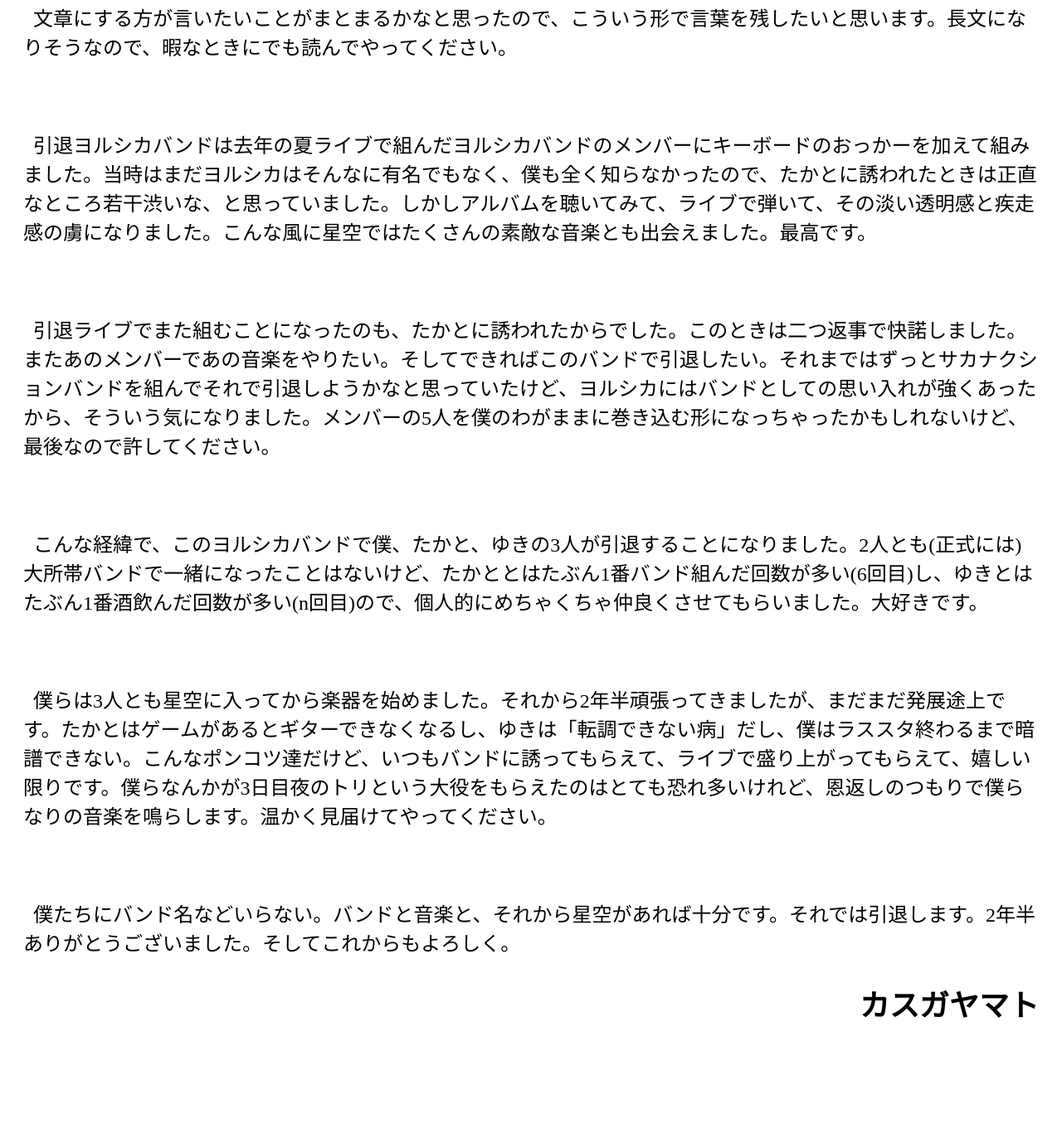
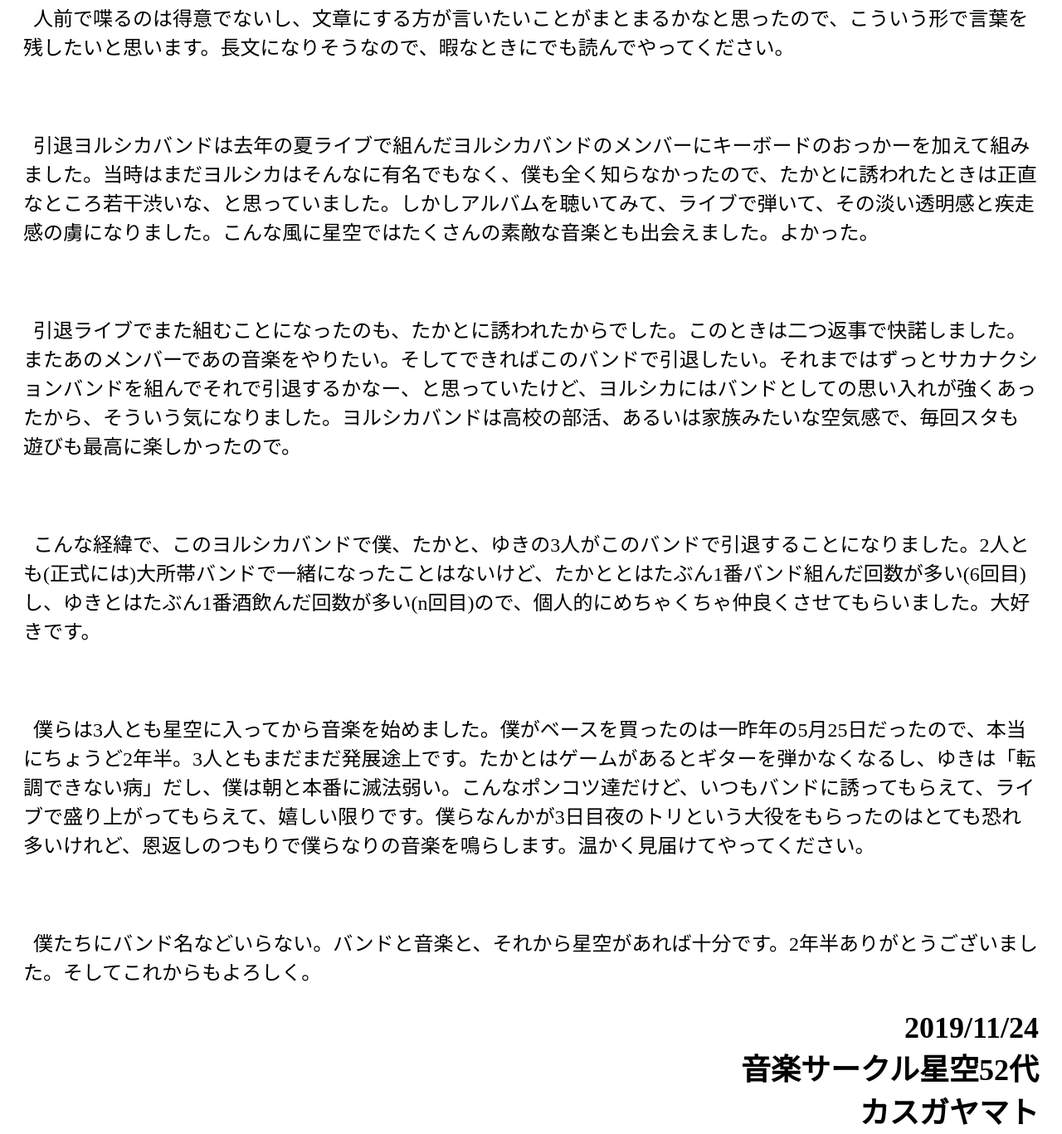
Before and after one commit to zbnbup/letters_from_ksg, a plain HTML site: page 引退ヨルシカ.html in a window 1280 px wide. Shown: the part 218-1585 px from the top of the page at 83% size. Before the commit the page ends 1511 px from the top, so only its background shows below. Drawn offline with Linux system fonts and the light colour scheme.

Commit message:
Update 引退ヨルシカ.html

```diff
--- a/引退ヨルシカ.html
+++ b/引退ヨルシカ.html
@@ -1,19 +1,19 @@
 <!DOCTYPE html>
 <html>
   <head>
-    <title>letters_from_KSG</title>
+    <title>引退ヨルシカ</title>
     <font size="5">
   </head>
   <body style="padding:20px;">
     <h1>引退ヨルシカ</h1>
     <text>
-      　<p>&ensp;文章にする方が言いたいことがまとまるかなと思ったので、こういう形で言葉を残したいと思います。長文になりそうなので、暇なときにでも読んでやってください。</p>
-      　<p>&ensp;引退ヨルシカバンドは去年の夏ライブで組んだヨルシカバンドのメンバーにキーボードのおっかーを加えて組みました。当時はまだヨルシカはそんなに有名でもなく、僕も全く知らなかったので、たかとに誘われたときは正直なところ若干渋いな、と思っていました。しかしアルバムを聴いてみて、ライブで弾いて、その淡い透明感と疾走感の虜になりました。こんな風に星空ではたくさんの素敵な音楽とも出会えました。最高です。</p>
-      　<p>&ensp;引退ライブでまた組むことになったのも、たかとに誘われたからでした。このときは二つ返事で快諾しました。またあのメンバーであの音楽をやりたい。そしてできればこのバンドで引退したい。それまではずっとサカナクションバンドを組んでそれで引退しようかなと思っていたけど、ヨルシカにはバンドとしての思い入れが強くあったから、そういう気になりました。メンバーの5人を僕のわがままに巻き込む形になっちゃったかもしれないけど、最後なので許してください。</p>
-　      <p>&ensp;こんな経緯で、このヨルシカバンドで僕、たかと、ゆきの3人が引退することになりました。2人とも(正式には)大所帯バンドで一緒になったことはないけど、たかととはたぶん1番バンド組んだ回数が多い(6回目)し、ゆきとはたぶん1番酒飲んだ回数が多い(n回目)ので、個人的にめちゃくちゃ仲良くさせてもらいました。大好きです。</p>
-　      <p>&ensp;僕らは3人とも星空に入ってから楽器を始めました。それから2年半頑張ってきましたが、まだまだ発展途上です。たかとはゲームがあるとギターできなくなるし、ゆきは「転調できない病」だし、僕はラススタ終わるまで暗譜できない。こんなポンコツ達だけど、いつもバンドに誘ってもらえて、ライブで盛り上がってもらえて、嬉しい限りです。僕らなんかが3日目夜のトリという大役をもらえたのはとても恐れ多いけれど、恩返しのつもりで僕らなりの音楽を鳴らします。温かく見届けてやってください。</p>
-　      <p>&ensp;僕たちにバンド名などいらない。バンドと音楽と、それから星空があれば十分です。それでは引退します。2年半ありがとうございました。そしてこれからもよろしく。</p>
+      　<p>&ensp;人前で喋るのは得意でないし、文章にする方が言いたいことがまとまるかなと思ったので、こういう形で言葉を残したいと思います。長文になりそうなので、暇なときにでも読んでやってください。</p>
+      　<p>&ensp;引退ヨルシカバンドは去年の夏ライブで組んだヨルシカバンドのメンバーにキーボードのおっかーを加えて組みました。当時はまだヨルシカはそんなに有名でもなく、僕も全く知らなかったので、たかとに誘われたときは正直なところ若干渋いな、と思っていました。しかしアルバムを聴いてみて、ライブで弾いて、その淡い透明感と疾走感の虜になりました。こんな風に星空ではたくさんの素敵な音楽とも出会えました。よかった。</p>
+      　<p>&ensp;引退ライブでまた組むことになったのも、たかとに誘われたからでした。このときは二つ返事で快諾しました。またあのメンバーであの音楽をやりたい。そしてできればこのバンドで引退したい。それまではずっとサカナクションバンドを組んでそれで引退するかなー、と思っていたけど、ヨルシカにはバンドとしての思い入れが強くあったから、そういう気になりました。ヨルシカバンドは高校の部活、あるいは家族みたいな空気感で、毎回スタも遊びも最高に楽しかったので。</p>
+　      <p>&ensp;こんな経緯で、このヨルシカバンドで僕、たかと、ゆきの3人がこのバンドで引退することになりました。2人とも(正式には)大所帯バンドで一緒になったことはないけど、たかととはたぶん1番バンド組んだ回数が多い(6回目)し、ゆきとはたぶん1番酒飲んだ回数が多い(n回目)ので、個人的にめちゃくちゃ仲良くさせてもらいました。大好きです。</p>
+　      <p>&ensp;僕らは3人とも星空に入ってから音楽を始めました。僕がベースを買ったのは一昨年の5月25日だったので、本当にちょうど2年半。3人ともまだまだ発展途上です。たかとはゲームがあるとギターを弾かなくなるし、ゆきは「転調できない病」だし、僕は朝と本番に滅法弱い。こんなポンコツ達だけど、いつもバンドに誘ってもらえて、ライブで盛り上がってもらえて、嬉しい限りです。僕らなんかが3日目夜のトリという大役をもらったのはとても恐れ多いけれど、恩返しのつもりで僕らなりの音楽を鳴らします。温かく見届けてやってください。</p>
+　      <p>&ensp;僕たちにバンド名などいらない。バンドと音楽と、それから星空があれば十分です。2年半ありがとうございました。そしてこれからもよろしく。</p>
     </text>
-    <h2 style="text-align:right">カスガヤマト</h2>
+    <h2 style="text-align:right">2019/11/24<br>音楽サークル星空52代<br>カスガヤマト</h2>
   </body>
 </html>
```
